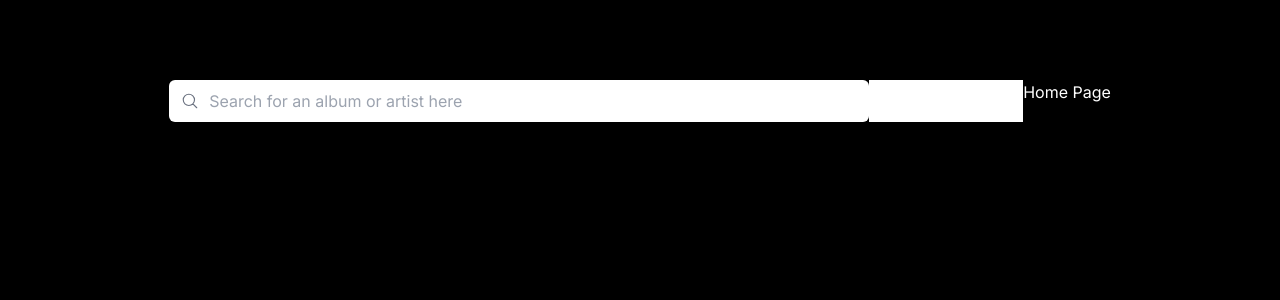
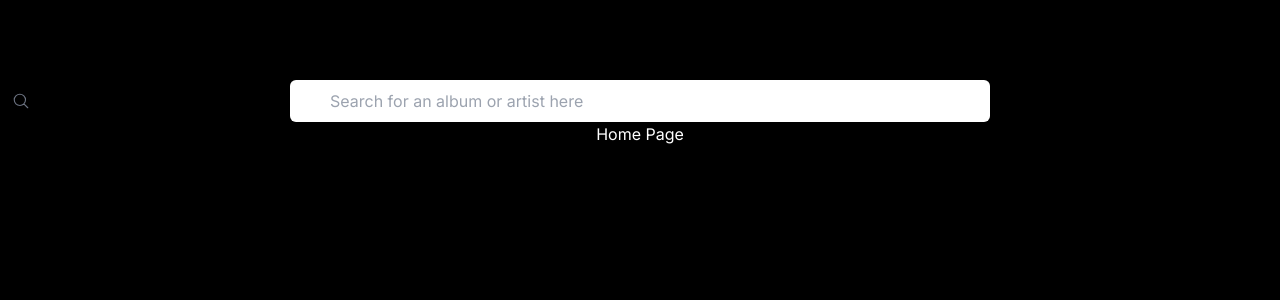
Before and after one commit to danieldenton/record-store, a Next.js app: page / in a window 1280 px wide. Shown: the top 300 px of the page. Built offline with nearby package versions, Linux system fonts and the light colour scheme.

Commit message:
search-results no longer throwing error. Deploying to get the databse to work

```diff
--- a/src/app/lib/data.ts
+++ b/src/app/lib/data.ts
@@ -2,6 +2,7 @@ import { sql } from "@vercel/postgres";
 import { Album } from "./definitions";
 
 export async function fetchSearch(query: string) {
+    console.log(query)
   try {
     const results = await sql<Album & { match: string }>`
         SELECT
--- a/src/app/page.tsx
+++ b/src/app/page.tsx
@@ -1,16 +1,16 @@
-import Search from "./ui/search";
-import SearchResults from "./ui/search-results";
+import { useEffect, useState } from "react";
+import SearchBar from "./ui/search-bar";
 
 export default function Home({
   searchParams,
 }: {
   searchParams?: { query?: string };
 }) {
+
   return (
-    <div className="flex justify-center mt-[80px]">
-      <Search />
-      <SearchResults searchParams={searchParams} />
-      <h1>Home Page</h1>
+    <div className="flex flex-col justify-center mt-[80px]">
+      <SearchBar searchParams={searchParams} />
+      <h1 className="flex justify-center">Home Page</h1>
     </div>
   );
 }
--- a/src/app/ui/search-results.tsx
+++ b/src/app/ui/search-results.tsx
@@ -12,17 +12,14 @@ export default async function SearchResults({
 }) {
   const query = searchParams?.query || "";
 
-  let searchResults: SearchResult[] = [];
-  if (query.trim()) {
-    searchResults = await fetchSearch(query);
-  }
+  const searchResults = query !== "" ? await fetchSearch(query) : [];
 
-  const results = searchResults.map((result) => {
+  const results = searchResults?.map((result: SearchResult) => {
     return (
-      <div key={result.id} className="bg-white text-black h-9">
+      <div key={result.id} className="text-black">
         <p>{result.match}</p>
       </div>
     );
   });
-  return <div className="bg-white">No results to display</div>;
+  return <div className="bg-white">{results}</div>;
 }
--- a/src/app/ui/search.tsx
+++ b/src/app/ui/search.tsx
@@ -21,12 +21,12 @@ export default function Search() {
     }, 300)
 
     return (
-        <div className="relative w-[700px]">
+        <div className="relative flex justify-center w-full">
           <label htmlFor="search" className="sr-only">
             Search
           </label>
           <input
-            className="peer block w-full rounded-md py-[9px] pl-10 text-black"
+            className="peer block w-[700px] rounded-md py-[9px] pl-10 text-black"
             placeholder="Search for an album or artist here"
             onChange={(e) => {
               handleSearch(e.target.value);
```
